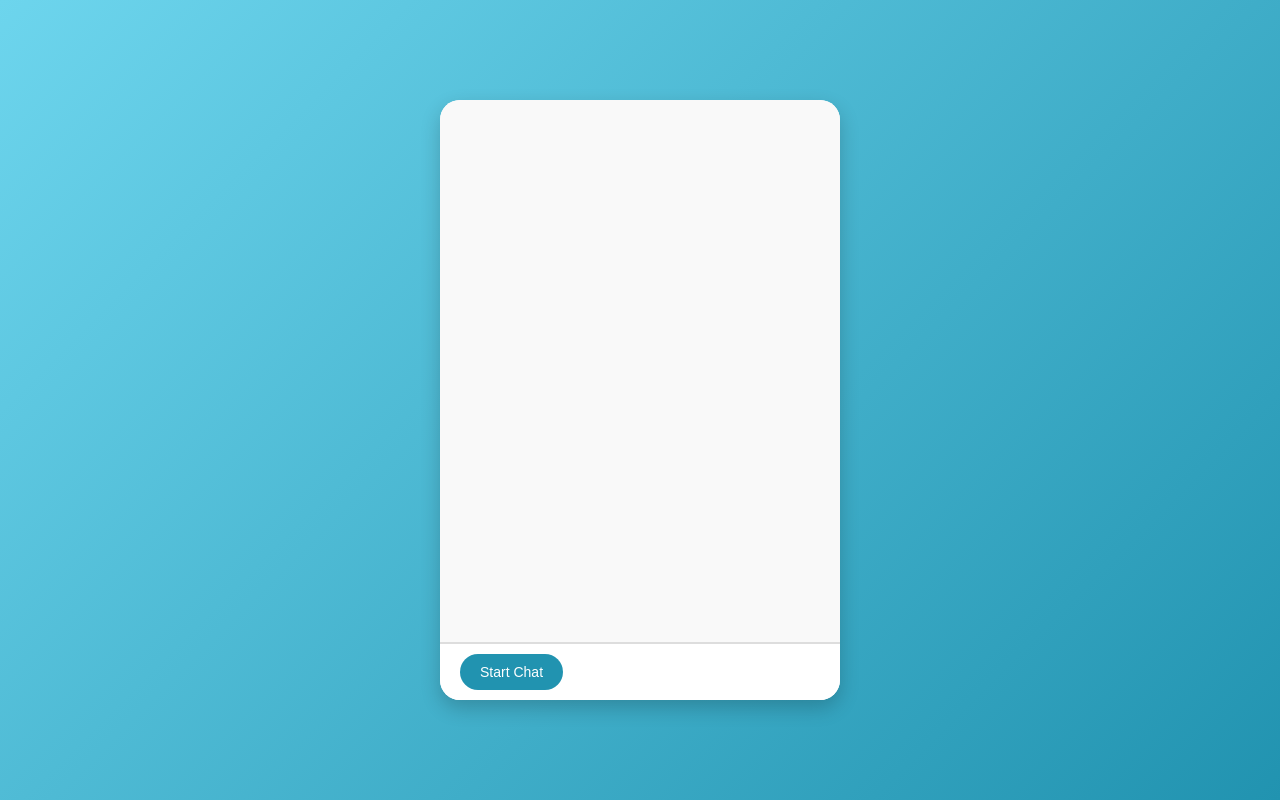
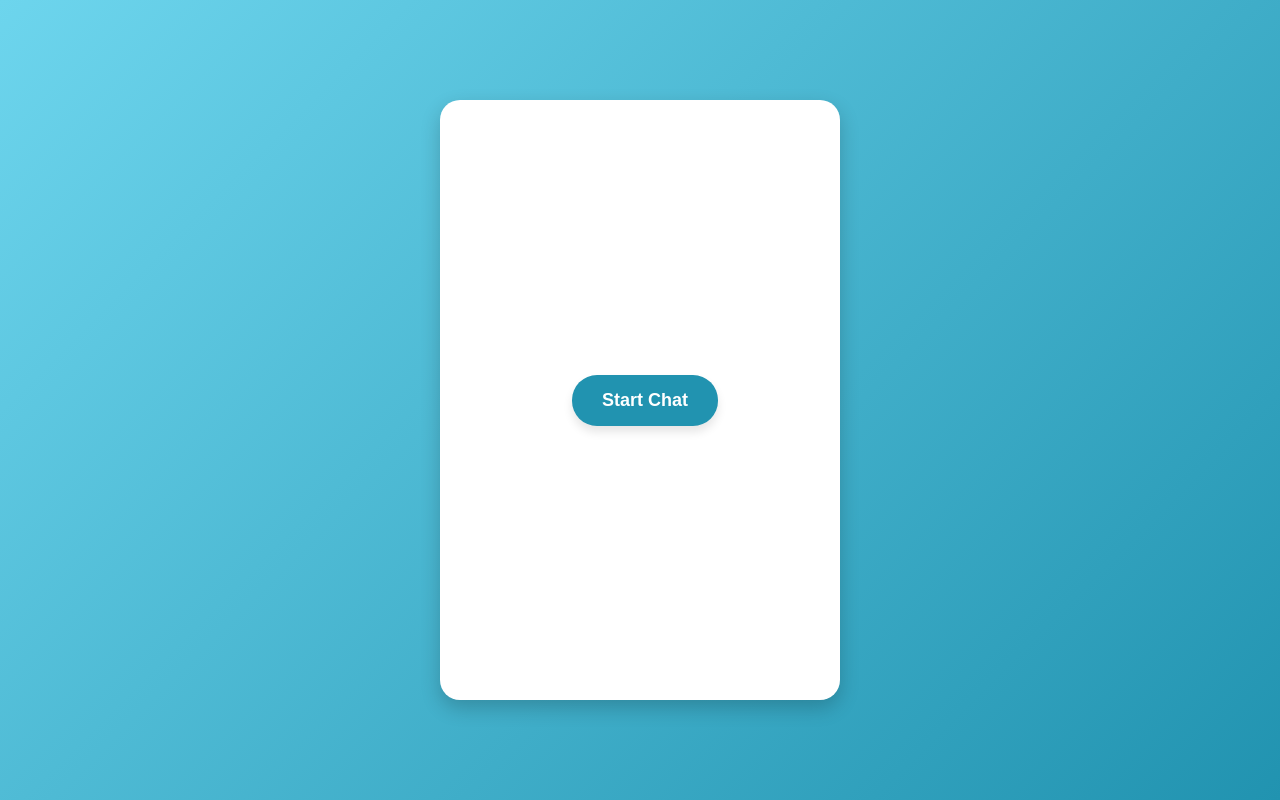
Before and after one commit to sakshamjain0464/saarthi-frontend, a React (Create React App) app: page / in a window 1280 px wide. Built offline with nearby package versions, Linux system fonts and the light colour scheme.

Commit message:
Update App.js

```diff
--- a/src/App.js
+++ b/src/App.js
@@ -17,6 +17,8 @@ function App() {
         setMessages([{ sender: 'bot', text: 'Hi I am Saarthi, Where would you like to travel? Please specify your destination.' }]);
         setConversationState('askDestination');
     };
+
+
 
     const resetChat = () => {
         setMessages([]);
@@ -85,21 +87,38 @@ function App() {
 
     return (
     <div className="chat-container">
+        {conversationState === 'idle' ? (
+            <div className="start-button-container">
+                <button className="start-button" onClick={startChat}>
+                    Start Chat
+                </button>
+            </div>
+        ) : (
+            <>
+                <h1>🌍 Saarthi - Your Travel Companion</h1>
                 <div className="chat-box">
                     {messages.map((msg, index) => (
                         <div key={index} className={`message ${msg.sender}`}>
                             <p dangerouslySetInnerHTML={{ __html: msg.text }} />
                         </div>
                     ))}
-                {loading && <div className="loader">Generating response...</div>}
+                    {loading && (
+                        <div className="loader">
+                            <span></span>
+                            <span></span>
+                            <span></span>
                         </div>
-            <div className="input-container">
-                {conversationState === 'idle' ? (
-                    <button onClick={startChat}>Start Chat</button>
-                ) : conversationState === 'postItinerary' ? (
+                    )}
+                </div>
+                <form onSubmit={sendMessage} className="input-container">
+                    {conversationState === 'postItinerary' ? (
                         <div className="post-itinerary-buttons">
-                        <button onClick={() => setConversationState('freeChat')}>Ask Any Question</button>
-                        <button onClick={resetChat}>Generate Itinerary for Another Destination</button>
+                            <button type="button" onClick={() => setConversationState('freeChat')}>
+                                Ask Any Question
+                            </button>
+                            <button type="button" onClick={resetChat}>
+                                Plan Another Trip
+                            </button>
                         </div>
                     ) : (
                         <>
@@ -109,13 +128,16 @@ function App() {
                                 onChange={(e) => setInput(e.target.value)}
                                 placeholder="Type your message..."
                                 disabled={loading}
+                                onKeyDown={(e) => e.key === 'Enter' && sendMessage(e)}
                             />
-                        <button onClick={sendMessage} disabled={loading}>
+                            <button type="submit" disabled={loading}>
                                 Send
                             </button>
                         </>
                     )}
-            </div>
+                </form>
+            </>
+        )}
     </div>
 );
 }
```
Lines whose indentation alone changed are shown as unchanged.
